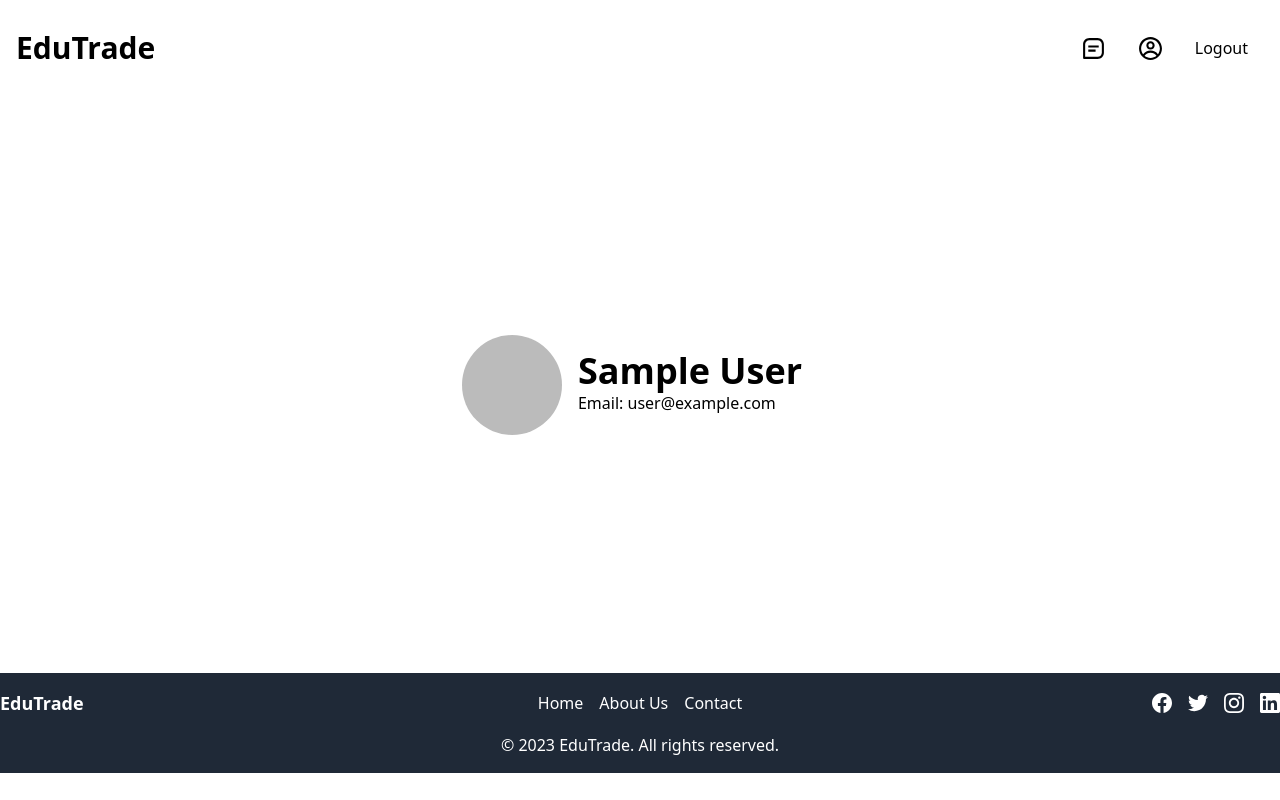
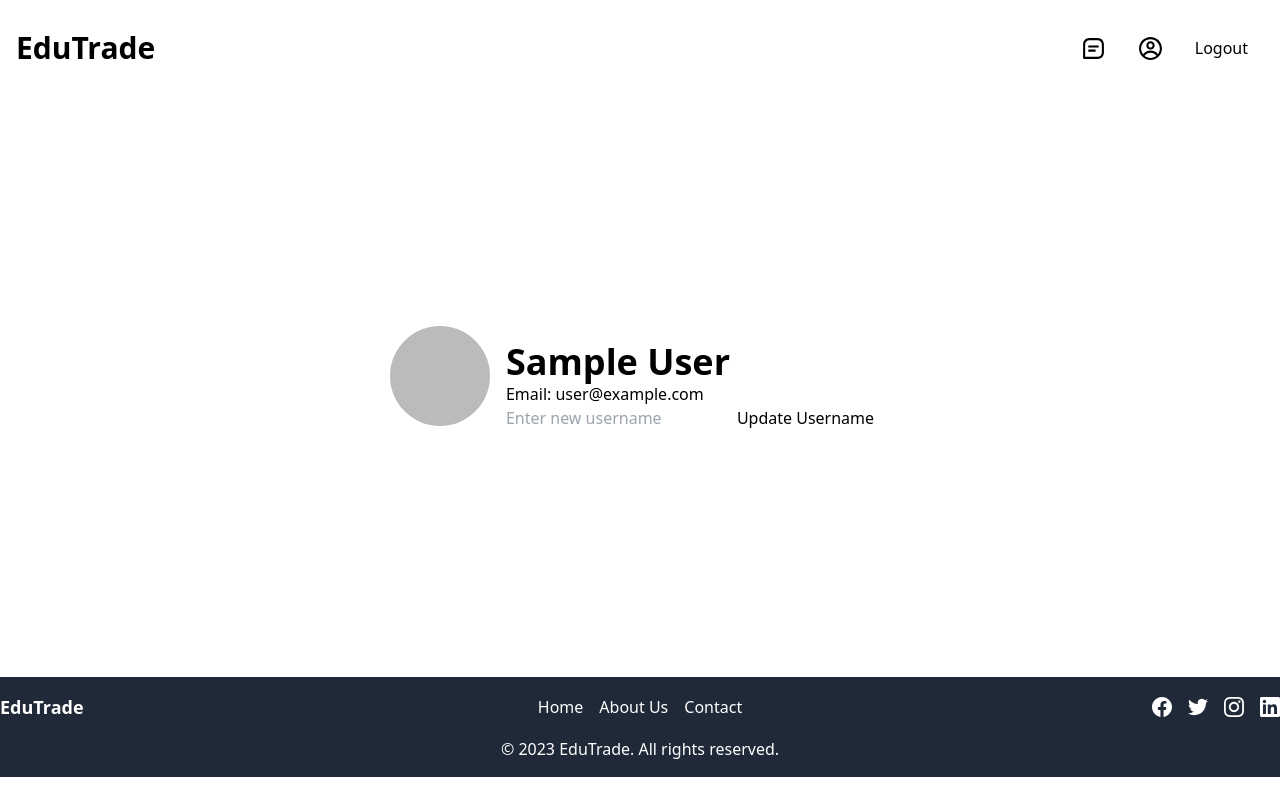
Before and after one commit to Jeffuz/EduTrade, a React (Create React App) app in the folder edutrade/: page /userprofile in a window 1280 px wide. Built offline with nearby package versions, Linux system fonts and the light colour scheme; no server answers; sample sign-in values are in the browser's storage.

Commit message:
update users username

```diff
--- /dev/null
+++ b/edutrade/src/Components/UsernameUpdate.jsx
@@ -0,0 +1,34 @@
+import React, { useState } from "react";
+import { UserAuth } from "../Context/AuthContext";
+import { updateProfile } from "firebase/auth";
+
+export default function UsernameUpdate() {
+    const { user } = UserAuth();
+    const [newUsername, setNewUsername] = useState("");
+
+    const handleUsernameChange = (e) => {
+        setNewUsername(e.target.value);
+    };
+
+    const handleUsernameUpdate = async () => {
+        try {
+            await updateProfile(user, { displayName: newUsername });
+            console.log("Username updated successfully!");
+            window.location.reload();
+        } catch (error) {
+            console.error("Error updating username:", error);
+        }
+    };
+
+    return (
+        <div>
+            <input
+                type="text"
+                value={newUsername}
+                onChange={handleUsernameChange}
+                placeholder="Enter new username"
+            />
+            <button onClick={handleUsernameUpdate}>Update Username</button>
+        </div>
+    );
+}
--- a/edutrade/src/Pages/User Profile Page.js
+++ b/edutrade/src/Pages/User Profile Page.js
@@ -1,11 +1,12 @@
 import React from "react";
 import { UserAuth } from "../Context/AuthContext";
+import UsernameUpdate from "../Components/UsernameUpdate";
 
 export default function User_Profile_Page() {
     const { user } = UserAuth();
 
     return (
-        <div className="flex justify-center p-[18.65%]">
+        <div className="flex justify-center p-[18%]">
             <img
                 src={user.photoURL}
                 alt=""
@@ -14,6 +15,7 @@ export default function User_Profile_Page() {
             <div className="p-4">
                 <p className="font-bold text-4xl ">{user?.displayName}</p>
                 <p>Email: {user?.email}</p>
+                <UsernameUpdate />
             </div>
         </div>
     );
```
